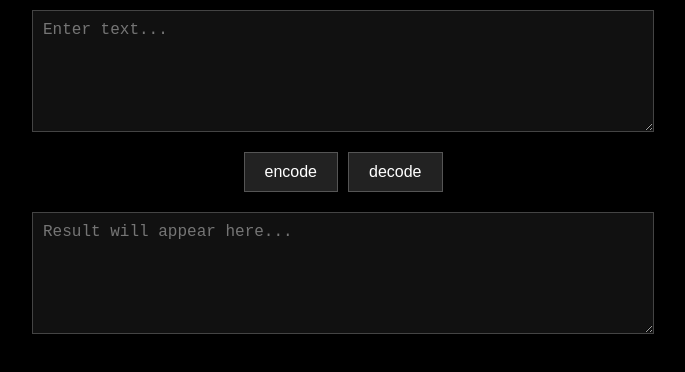
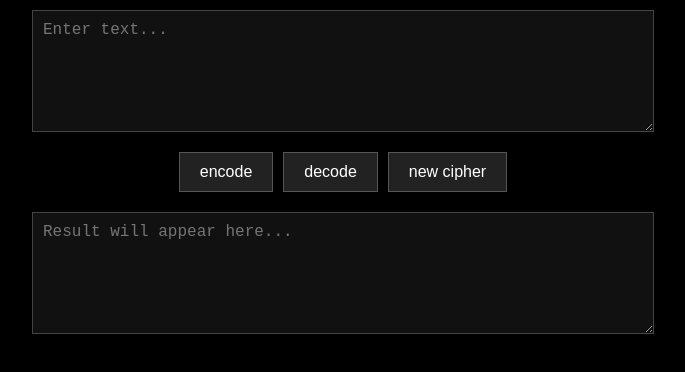
Before and after one commit to zydagoat/eneenn, a plain HTML site: page index.html in a window 1280 px wide. Shown: the part 296-668 px from the top of the page, without its empty margins (297-982 px from the left). Drawn offline with Linux system fonts and the light colour scheme.

Commit message:
Update index.html

```diff
--- a/index.html
+++ b/index.html
@@ -73,6 +73,7 @@
   <div class="btn-group">
     <button onclick="encode()">encode</button>
     <button onclick="decode()">decode</button>
+    <button onclick="window.location.href='new.html'">new cipher</button>
   </div>
 
   <textarea id="outputText" placeholder="Result will appear here..." readonly></textarea>
```
